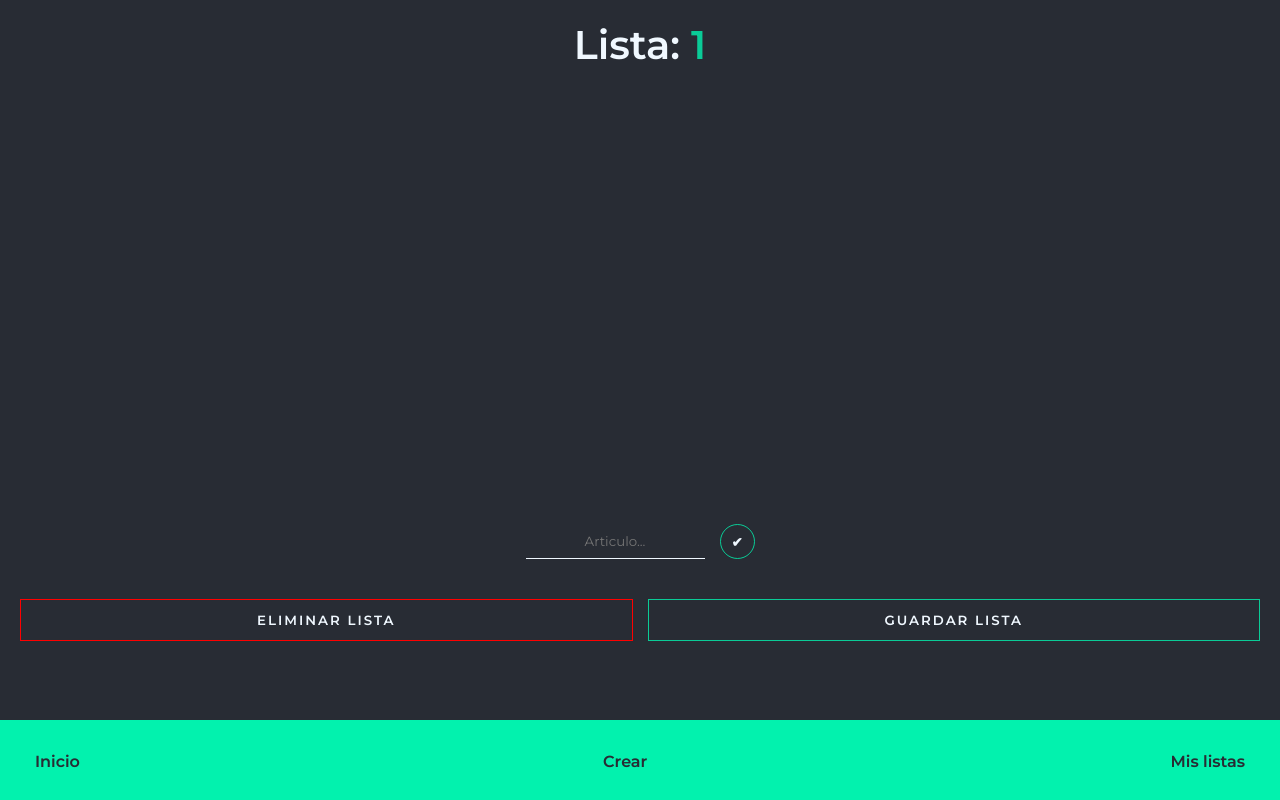
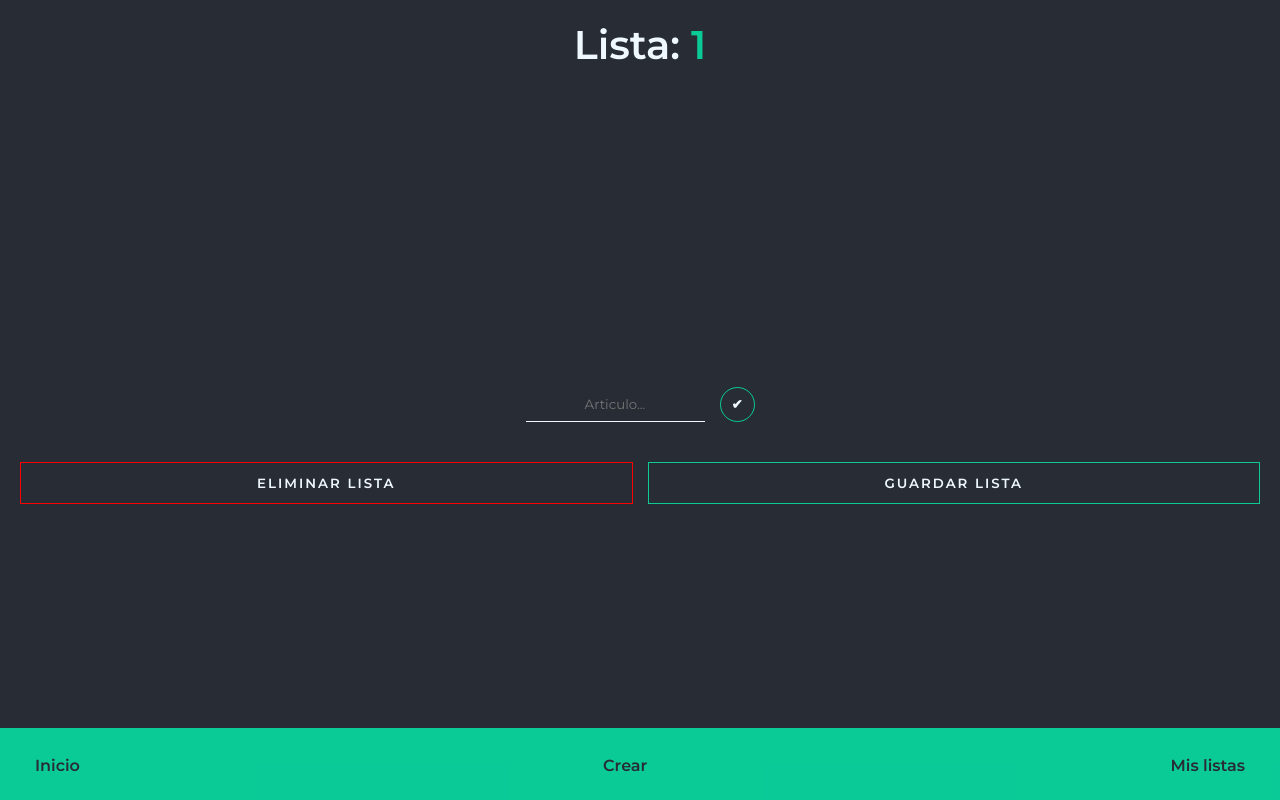
Before and after one commit to nima8998/grocery-list, a React (Create React App) app: page /lista/1 in a window 1280 px wide. Built offline with nearby package versions, Linux system fonts and the light colour scheme.

Commit message:
some changes

```diff
--- a/src/components/FourthStep.js
+++ b/src/components/FourthStep.js
@@ -81,10 +81,11 @@ const Carrousel = styled.div`
   align-items: center;
   justify-content: space-between;
   gap: 5px;
-  width: 80%;
-  min-height: 150px;
+  padding: 35px 0;
 
   img{
+    text-align: center;
+    max-width: 90%;
     object-fit: cover;
   }
 `
--- a/src/components/Navbar.js
+++ b/src/components/Navbar.js
@@ -34,12 +34,9 @@ export default function Navbar() {
 }
 
 const Wrapper = styled.nav`
-    position: fixed;
     display: flex;
     align-items: center;
     height: 80px;
-    bottom: 0;
-    left: 0;
     width: 100%;
     font-weight: bolder;
     color: var(--c-black);
--- a/src/components/ThirdStep.js
+++ b/src/components/ThirdStep.js
@@ -62,7 +62,6 @@ const Wrapper = styled.div`
     justify-content: center;
     text-align: center;
     gap: 1rem;
-    width: 90%;
     height: 100%;
     margin: 0 auto;
 
@@ -81,10 +80,11 @@ const Carrousel = styled.div`
   align-items: center;
   justify-content: space-between;
   gap: 5px;
-  width: 80%;
-  min-height: 150px;
+  padding: 35px 0;
 
   img{
+    text-align: center;
+    max-width: 90%;
     object-fit: cover;
   }
 `
--- a/src/index.css
+++ b/src/index.css
@@ -10,6 +10,7 @@
   --c-white: #f0f8ff;
   --c-glow: #00ffb7c0;
 }
+
 html, body{
   overflow: hidden;
   font-size: 20px;
@@ -27,6 +28,11 @@ h1, h2, h3, h4, h5, h6{
   font-size: 2rem;
 }
 
+#root{
+  display: flex;
+  flex-direction: column;
+}
+
 main{
   background-color: var(--c-black);
   color: var(--c-white);
@@ -34,7 +40,7 @@ main{
 }
 
 section{
-  height: calc(100% - 100px);
+  height: 100%;
   padding: .5rem;
 }
 
--- a/src/pages/Home.js
+++ b/src/pages/Home.js
@@ -1,7 +1,6 @@
 import React from 'react'
 import styled from 'styled-components'
 import { Link } from 'react-router-dom'
-import Navbar from '../components/Navbar'
 
 export default function Home() {
   return (
@@ -19,7 +18,6 @@ export default function Home() {
             <Link to={'nueva'}>Empezá</Link>
             <Link to={'tutorial'}>¿Cómo se usa?</Link>
         </ButtonBox>
-        <Navbar/>
     </Wrapper>
   )
 }
--- a/src/pages/ListDetail.js
+++ b/src/pages/ListDetail.js
@@ -4,7 +4,6 @@ import { useParams } from "react-router-dom";
 import { notifySuccess } from "../utils/notifySuccess";
 import { notifyError } from "../utils/notifyError";
 import { ToastContainer } from "react-toastify";
-import Navbar from "../components/Navbar";
 
 export default function ListDetail() {
     const {listName} = useParams();
@@ -62,7 +61,6 @@ export default function ListDetail() {
                 <button onClick={()=>saveList()} className="CTA">Guardar lista</button>
             </div>
         </ItemList>
-        <Navbar/>
         <ToastContainer
             position="top-center"
             autoClose={2000}
@@ -100,16 +98,13 @@ const ItemList = styled.div`
     flex-direction: column;
     justify-content: space-between;
     gap: 2rem;
-    height: 75%;
+    height: 50%;
     width: 100%;
-    padding-bottom: 5em;
 
     .item{
         display: flex;
         justify-content: center;
         align-items: center;
-        gap: 15px;
-        margin: 10px 0;
         p{
             flex: 1;
         }
@@ -119,11 +114,10 @@ const ItemList = styled.div`
         display: flex;
         flex-direction: column;
         justify-content: flex-start;
-        min-height: 100%;
+        min-height: 75%;
         overflow-y: auto;
         width: 75%;
-        margin: auto;
-        padding: 0 20px;
+        margin: 0 auto;
     }
 
     .ItemList-add{
--- a/src/pages/MyLists.js
+++ b/src/pages/MyLists.js
@@ -1,7 +1,6 @@
 import React from 'react'
 import { Link } from 'react-router-dom';
 import styled from 'styled-components'
-import Navbar from '../components/Navbar';
 
 export default function MyLists() {
     const sessionLists = Object.keys(sessionStorage);
@@ -20,7 +19,6 @@ export default function MyLists() {
                 }
             </ul>
         </List>
-        <Navbar/>
     </Wrapper>
   )
 }
--- a/src/pages/NewList.js
+++ b/src/pages/NewList.js
@@ -2,7 +2,6 @@ import React, {useState} from "react";
 import styled from "styled-components";
 import { ToastContainer } from 'react-toastify';
 import 'react-toastify/dist/ReactToastify.css';
-import Navbar from "../components/Navbar";
 import { notifyError } from "../utils/notifyError";
 
 
@@ -49,7 +48,6 @@ export default function NewList() {
             pauseOnHover
             theme="dark"
         />
-        <Navbar/>
     </Wrapper>
   )
 }
```
